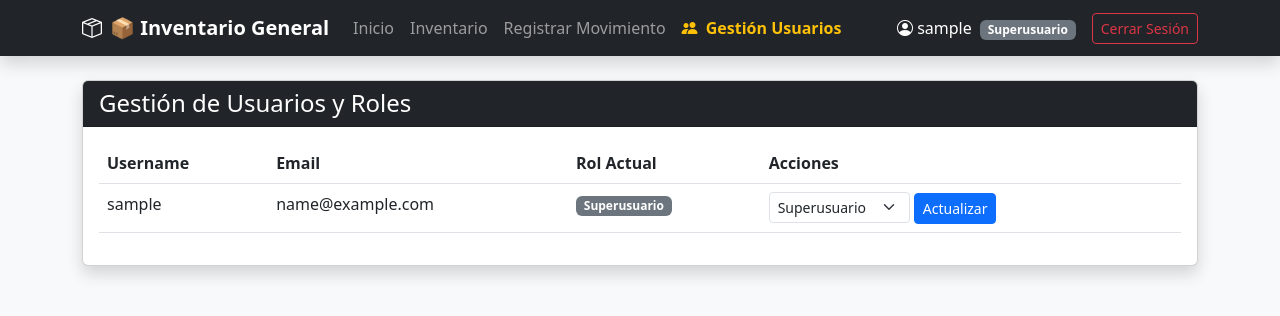
After one commit to Alan-157/sistema-inventario-general, a Django app: page /usuarios/gestion/ in a window 1280 px wide. The commit adds this page. Shown: the top 316 px of the page. Run offline with Django 5.2, Linux system fonts and the light colour scheme; the visitor is signed in with stand-in values (Sample User, id 1); data comes from the database, SQL or seed files in the repository.

Commit message:
Gestion de usuarios

```diff
--- a/config/urls.py
+++ b/config/urls.py
@@ -24,9 +24,13 @@ from django.conf.urls.static import static
 
 urlpatterns = [
     path('admin/', admin.site.urls),
+    # Redirigimos la raíz al dashboard
     path('', RedirectView.as_view(url='inventario/dashboard/', permanent=True)),
-    path('inventario/', include('inventario.urls')), # Conectamos la app de inventario
-    # Añade esta línea para habilitar login, logout y gestión de password
+
+    path('inventario/', include('inventario.urls')),
+    path('usuarios/', include('usuarios.urls')), # <-- ESTA LÍNEA ES LA QUE FALTA
+
+    # Sistema de autenticación base (login/logout)
     path('accounts/', include('django.contrib.auth.urls')),
 ]
 
--- a/templates/base.html
+++ b/templates/base.html
@@ -8,14 +8,6 @@
     <link rel="stylesheet" href="https://cdn.jsdelivr.net/npm/bootstrap-icons@1.11.1/font/bootstrap-icons.css">
 </head>
 <body class="bg-light">
-
-<div class="collapse navbar-collapse" id="navbarNav">
-    <ul class="navbar-nav">
-        <li class="nav-item"><a class="nav-link text-white" href="{% url 'dashboard' %}">Inicio</a></li>
-        <li class="nav-item"><a class="nav-link text-white" href="{% url 'lista_productos' %}">Inventario</a></li>
-        <li class="nav-item"><a class="nav-link text-white" href="{% url 'registrar_movimiento' %}">Mover Stock</a></li>
-    </ul>
-</div>
 
     <nav class="navbar navbar-expand-lg navbar-dark bg-dark shadow mb-4">
         <div class="container">
@@ -32,17 +24,30 @@
                     <li class="nav-item">
                         <a class="nav-link {% if request.resolver_match.url_name == 'dashboard' %}active{% endif %}" href="{% url 'dashboard' %}">Inicio</a>
                     </li>
+
                     <li class="nav-item">
                         <a class="nav-link {% if request.resolver_match.url_name == 'lista_productos' %}active{% endif %}" href="{% url 'lista_productos' %}">Inventario</a>
                     </li>
+
+                    {% if user.rol != 'CLIENTE' %}
                     <li class="nav-item">
                         <a class="nav-link {% if request.resolver_match.url_name == 'registrar_movimiento' %}active{% endif %}" href="{% url 'registrar_movimiento' %}">Registrar Movimiento</a>
                     </li>
+                    {% endif %}
+
+                    {% if user.is_superuser or user.rol == 'ADMIN' or user.rol == 'SUPERUSUARIO' %}
+                    <li class="nav-item">
+                        <a class="nav-link text-warning fw-bold {% if request.resolver_match.url_name == 'gestion_usuarios' %}active{% endif %}" href="{% url 'gestion_usuarios' %}">
+                            <i class="bi bi-people-fill me-1"></i> Gestión Usuarios
+                        </a>
+                    </li>
+                    {% endif %}
                 </ul>
 
                 <div class="d-flex align-items-center">
                     <span class="navbar-text text-white me-3">
-                    <i class="bi bi-person-circle"></i> {{ user.username }} ({{ user.rol }})
+                        <i class="bi bi-person-circle"></i> {{ user.username }}
+                        <span class="badge bg-secondary ms-1">{{ user.get_rol_display }}</span>
                     </span>
                     <form action="{% url 'logout' %}" method="post" style="display: inline;">
                         {% csrf_token %}
@@ -54,6 +59,15 @@
     </nav>
 
     <div class="container">
+        {% if messages %}
+            {% for message in messages %}
+                <div class="alert alert-{{ message.tags }} alert-dismissible fade show" role="alert">
+                    {{ message }}
+                    <button type="button" class="btn-close" data-bs-dismiss="alert" aria-label="Close"></button>
+                </div>
+            {% endfor %}
+        {% endif %}
+
         {% block content %}
         {% endblock %}
     </div>
--- /dev/null
+++ b/templates/usuarios/gestion_usuarios.html
@@ -0,0 +1,43 @@
+{% extends 'base.html' %}
+
+{% block content %}
+<div class="card shadow">
+    <div class="card-header bg-dark text-white d-flex justify-content-between">
+        <h4 class="mb-0">Gestión de Usuarios y Roles</h4>
+    </div>
+    <div class="card-body">
+        <table class="table table-hover">
+            <thead>
+                <tr>
+                    <th>Username</th>
+                    <th>Email</th>
+                    <th>Rol Actual</th>
+                    <th>Acciones</th>
+                </tr>
+            </thead>
+            <tbody>
+                {% for u in usuarios %}
+                <tr>
+                    <td>{{ u.username }}</td>
+                    <td>{{ u.email }}</td>
+                    <td><span class="badge bg-secondary">{{ u.get_rol_display }}</span></td>
+                    <td>
+                        <form action="{% url 'cambiar_rol' u.id %}" method="POST" class="d-inline flex">
+                            {% csrf_token %}
+                            <select name="rol" class="form-select form-select-sm d-inline w-auto">
+                                {% for key, val in u.ROLES %}
+                                    {% if key != 'SUPERUSUARIO' or user.rol == 'SUPERUSUARIO' %}
+                                    <option value="{{ key }}" {% if u.rol == key %}selected{% endif %}>{{ val }}</option>
+                                    {% endif %}
+                                {% endfor %}
+                            </select>
+                            <button type="submit" class="btn btn-sm btn-primary">Actualizar</button>
+                        </form>
+                    </td>
+                </tr>
+                {% endfor %}
+            </tbody>
+        </table>
+    </div>
+</div>
+{% endblock %}
--- a/usuarios/models.py
+++ b/usuarios/models.py
@@ -1,25 +1,19 @@
+from django.contrib.auth.models import AbstractUser
 from django.db import models
-from django.contrib.auth.models import AbstractUser
 
 class Usuario(AbstractUser):
-    #Definimos los roles como constantes para evitar errores de escritura
-    ADMIN = 'ADMIN'
-    BODEGUERO = 'BODEGUERO'
-    VISUALIZADOR = 'VISUALIZADOR'
-
-    ROLES_CHOICES = [
-        (ADMIN, 'Administrador'),
-        (BODEGUERO, 'Bodeguero / Operador'),
-        (VISUALIZADOR, 'Solo Visualización'),
+    ROLES = [
+        ('SUPERUSUARIO', 'Superusuario'),
+        ('ADMIN', 'Administrador'),
+        ('TRABAJADOR', 'Trabajador'),
+        ('CLIENTE', 'Cliente'),
     ]
 
-    #Añadimos el campo rol al usuario
-    rol = models.CharField(
-        max_length=20,
-        choices= ROLES_CHOICES,
-        default=VISUALIZADOR,
-        help_text="Usuario que solo puede ver la pagina sin acción alguna(por mientras)"
-    )
+    rol = models.CharField(max_length=20, choices=ROLES, default='CLIENTE')
 
-    def __str__(self):
-        return f"{self.username} - {self.get_rol_display()}"
+    def save(self, *args, **kwargs):
+        # Si el usuario es marcado como superusuario de Django,
+        # le asignamos automáticamente el rol de SUPERUSUARIO del sistema.
+        if self.is_superuser and self.rol != 'SUPERUSUARIO':
+            self.rol = 'SUPERUSUARIO'
+        super().save(*args, **kwargs)
--- /dev/null
+++ b/usuarios/urls.py
@@ -0,0 +1,7 @@
+from django.urls import path
+from . import views
+
+urlpatterns = [
+    path('gestion/', views.gestion_usuarios, name='gestion_usuarios'),
+    path('cambiar-rol/<int:user_id>/', views.cambiar_rol, name='cambiar_rol'),
+]
--- a/usuarios/views.py
+++ b/usuarios/views.py
@@ -1,3 +1,63 @@
 from django.shortcuts import render
 
-# Create your views here.
+from django.shortcuts import render, redirect, get_object_or_404
+from django.contrib.auth.decorators import login_required, user_passes_test
+from .models import Usuario
+from django.contrib import messages
+from django.core.exceptions import PermissionDenied
+
+"""def es_admin_o_super(user):
+
+    "Permite acceso si el usuario es SUPERUSUARIO o ADMIN.
+    El Superusuario siempre tiene permiso total (is_superuser)."
+
+    if user.is_active and (user.rol in ['ADMIN', 'SUPERUSUARIO'] or user.is_superuser):
+        return True
+    raise PermissionDenied
+    """
+
+def solo_admin_o_super(user):
+    # El Admin y Super pueden gestionar casi todo
+    if user.rol in ['ADMIN', 'SUPERUSUARIO'] or user.is_superuser:
+        return True
+    raise PermissionDenied
+
+def solo_superusuario(user):
+    # Solo el Super puede ver configuraciones críticas
+    if user.rol == 'SUPERUSUARIO' or user.is_superuser:
+        return True
+    raise PermissionDenied
+
+def es_admin_o_super(user):
+    return user.is_active and (user.rol in ['ADMIN', 'SUPERUSUARIO'] or user.is_superuser)
+
+@login_required
+@user_passes_test(es_admin_o_super)
+def gestion_usuarios(request):
+    # LÓGICA DE SCOPING (Clase 5):
+    # Si es ADMIN, filtramos para que NO vea a los SUPERUSUARIOS
+    if request.user.rol == 'ADMIN':
+        usuarios = Usuario.objects.exclude(rol='SUPERUSUARIO').exclude(is_superuser=True)
+    else:
+        # Si es SUPERUSUARIO, ve a todo el mundo
+        usuarios = Usuario.objects.all()
+
+    return render(request, 'usuarios/gestion_usuarios.html', {'usuarios': usuarios})
+
+@login_required
+@user_passes_test(es_admin_o_super)
+def cambiar_rol(request, user_id):
+    usuario_a_editar = get_object_or_404(Usuario, id=user_id)
+
+    # Seguridad extra: Un ADMIN no puede cambiarle el rol a un SUPERUSUARIO
+    if usuario_a_editar.rol == 'SUPERUSUARIO' and request.user.rol == 'ADMIN':
+        raise PermissionDenied("No tienes permisos para modificar a un Superusuario.")
+
+    if request.method == 'POST':
+        nuevo_rol = request.POST.get('rol')
+        usuario_a_editar.rol = nuevo_rol
+        usuario_a_editar.save()
+        messages.success(request, f"Rol de {usuario_a_editar.username} actualizado a {nuevo_rol}")
+        return redirect('gestion_usuarios')
+
+    return redirect('gestion_usuarios')
```
Also changed, not shown: inventario/views.py (+109 -99 lines), inventario/migrations/0001_initial.py, inventario/migrations/0002_initial.py, usuarios/migrations/0001_initial.py. Lines whose indentation alone changed are shown as unchanged.
